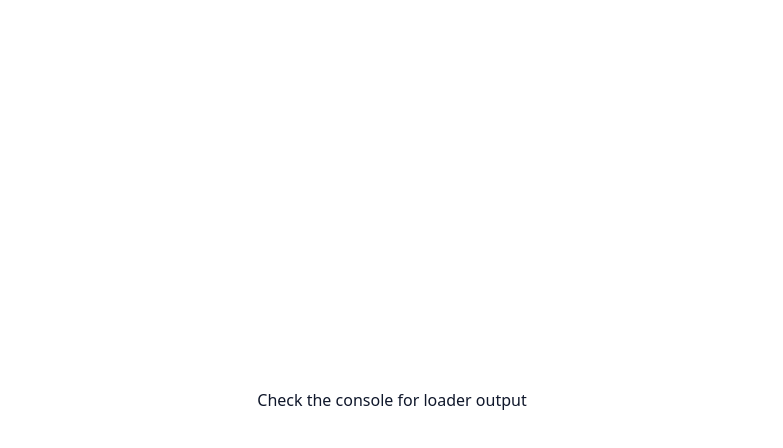
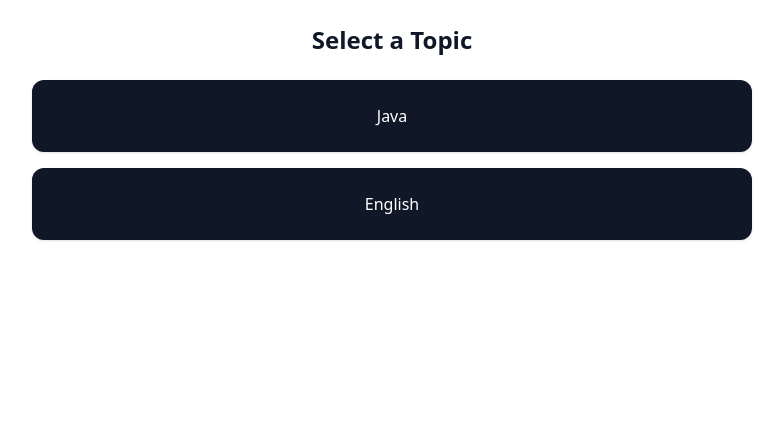
Before and after one commit to lnkhdl/react-flashcards, a React (Vite) app: page / in a window 1280 px wide. Shown: the top 448 px of the page, without its empty margins (248-1031 px from the left). Built offline with nearby package versions, Linux system fonts and the light colour scheme.

Commit message:
TopicList added

```diff
--- a/src/App.tsx
+++ b/src/App.tsx
@@ -1,35 +1,38 @@
-import { useEffect } from "react";
+import { useEffect, useState } from "react";
 import { loadFlashcards } from "./data/loadFlashcards";
+import TopicList from "./components/TopicList";
 
 export default function App() {
+  const [topics, setTopics] = useState<string[]>([]);
+  const [loading, setLoading] = useState(true);
+
   useEffect(() => {
     async function run() {
       try {
-        const { raw, cards } = await loadFlashcards();
-
-        // Console log a short preview of the raw markdown (first 300 chars)
-        console.log("flashcards.md raw preview:", raw.slice(0, 300));
-
-        // Console log the total number of parsed cards
-        console.log("parsed cards count:", cards.length);
-
-        // Console log the first parsed card (if exists)
-        if (cards.length > 0) {
-          console.log("first card:", cards[0]);
-        } else {
-          console.log("no cards parsed (cards.length === 0)");
-        }
+        const { cards } = await loadFlashcards();
+        // Extract unique topics
+        const uniqueTopics = Array.from(new Set(cards.map((c) => c.topic)));
+        setTopics(uniqueTopics);
       } catch (err) {
         console.error("Error loading flashcards:", err);
+      } finally {
+        setLoading(false);
       }
     }
-
     run();
   }, []);
 
-  return (
-    <div className="min-h-screen flex items-center justify-center">
-      <h1 className="text-slate-900">Check the console for loader output</h1>
-    </div>
-  );
+  const handleSelectTopic = (topic: string) => {
+    console.log("Selected topic:", topic);
+  };
+
+  if (loading) {
+    return (
+      <div className="min-h-screen flex items-center justify-center">
+        <p className="text-gray-800 text-lg">Loading topics...</p>
+      </div>
+    );
+  }
+
+  return <TopicList topics={topics} onSelect={handleSelectTopic} />;
 }
--- /dev/null
+++ b/src/components/TopicList.tsx
@@ -0,0 +1,23 @@
+import type { TopicListProps } from "../types/topicListProps";
+
+export default function TopicList({ topics, onSelect }: TopicListProps) {
+  return (
+    <div className="p-6 max-w-3xl mx-auto">
+      <h1 className="text-2xl font-bold text-gray-900 mb-6 text-center">
+        Select a Topic
+      </h1>
+
+      <div className="grid gap-4 grid-cols-1">
+        {topics.map((topic) => (
+          <button
+            key={topic}
+            onClick={() => onSelect(topic)}
+            className="bg-gray-900 text-white p-6 rounded-xl shadow hover:bg-gray-700 transition duration-200 text-center font-medium"
+          >
+            {topic}
+          </button>
+        ))}
+      </div>
+    </div>
+  );
+}
--- /dev/null
+++ b/src/types/topicListProps.ts
@@ -0,0 +1,4 @@
+export interface TopicListProps {
+  topics: string[];
+  onSelect: (topic: string) => void;
+}
```
Also changed, not shown: public/data/flashcards.md (+18 -0 lines).
